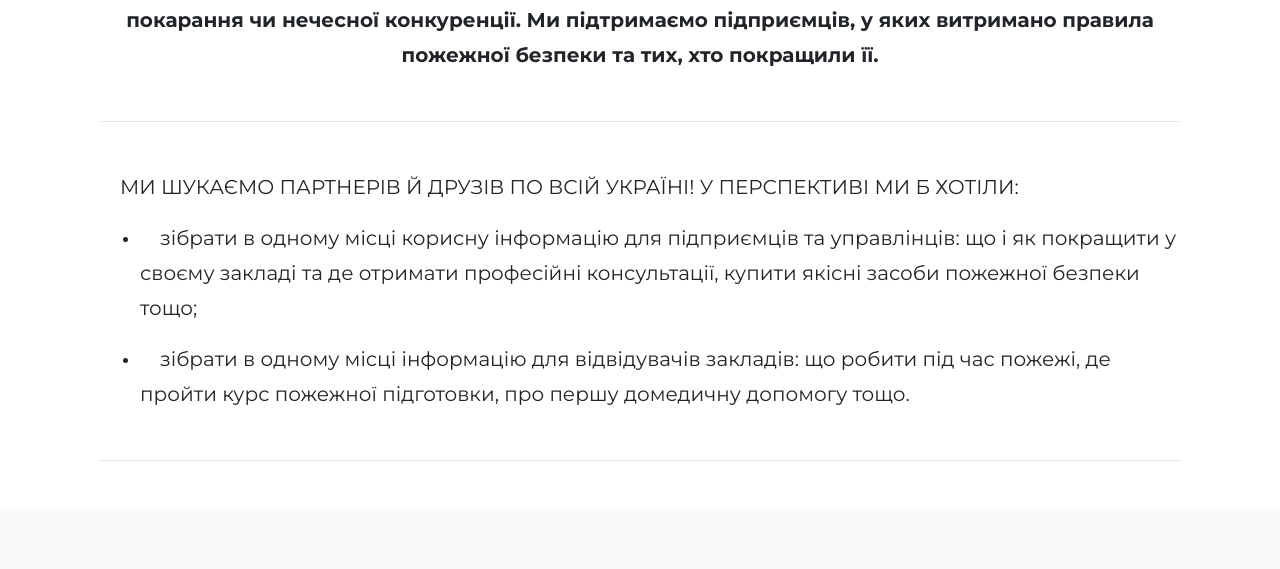
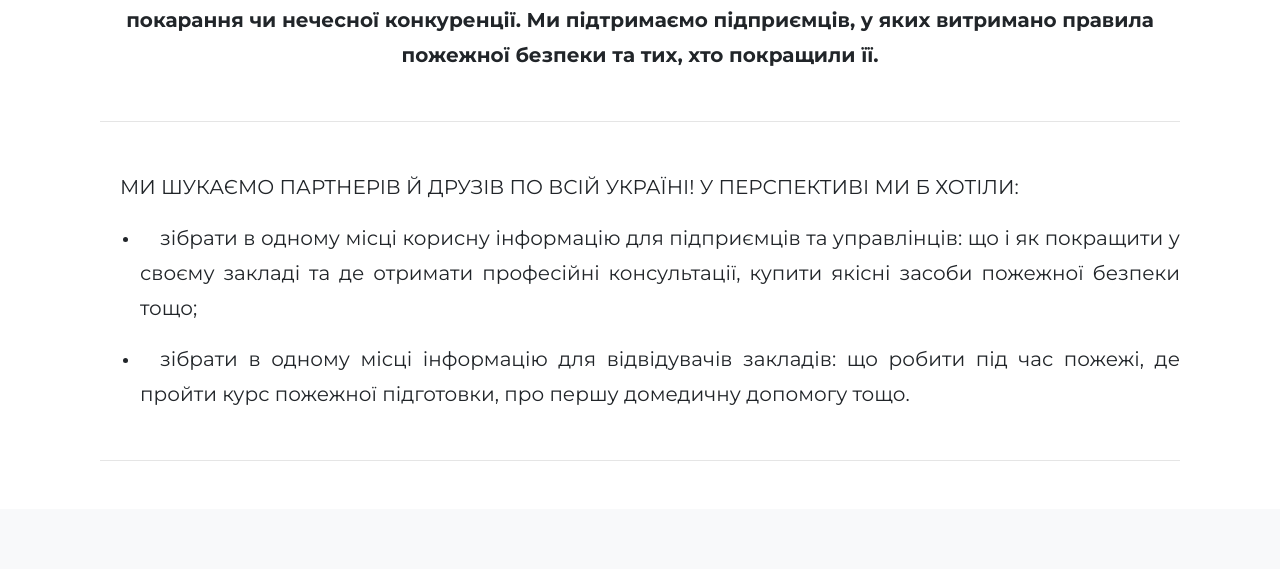
Before and after one commit to Bot-Zavod/vogneborets, a Flask app: template Website/templates/index.html in a window 1280 px wide. Shown: the part 3214-3783 px from the top of the page. Run offline with Flask 2, Linux system fonts and the light colour scheme; the template is opened without the code that fills it, so the values that code supplies are empty; some libraries are stand-ins or nearby versions; some web fonts are replaced.

Commit message:
justify mi shukaemo partnerov

```diff
--- a/Website/templates/index.html
+++ b/Website/templates/index.html
@@ -159,10 +159,10 @@
         <p class="text-uppercase">Ми шукаємо партнерів й друзів по всій Україні! У перспективі ми б хотіли:<p>
         <ul>
     		<li>
-            	<p>зібрати в одному місці корисну інформацію для підприємців та управлінців: що і як покращити у своєму закладі та де отримати професійні консультації, купити якісні засоби пожежної безпеки тощо;</p>
+            	<p class="text-justify">зібрати в одному місці корисну інформацію для підприємців та управлінців: що і як покращити у своєму закладі та де отримати професійні консультації, купити якісні засоби пожежної безпеки тощо;</p>
           	</li>
     		<li>
-            	<p>зібрати в одному місці інформацію для відвідувачів закладів: що робити під час пожежі, де пройти курс пожежної підготовки, про першу домедичну допомогу тощо.</p>
+            	<p class="text-justify">зібрати в одному місці інформацію для відвідувачів закладів: що робити під час пожежі, де пройти курс пожежної підготовки, про першу домедичну допомогу тощо.</p>
           	</li>
         </ul>
         <hr class="mt-5 mb-5">
```
